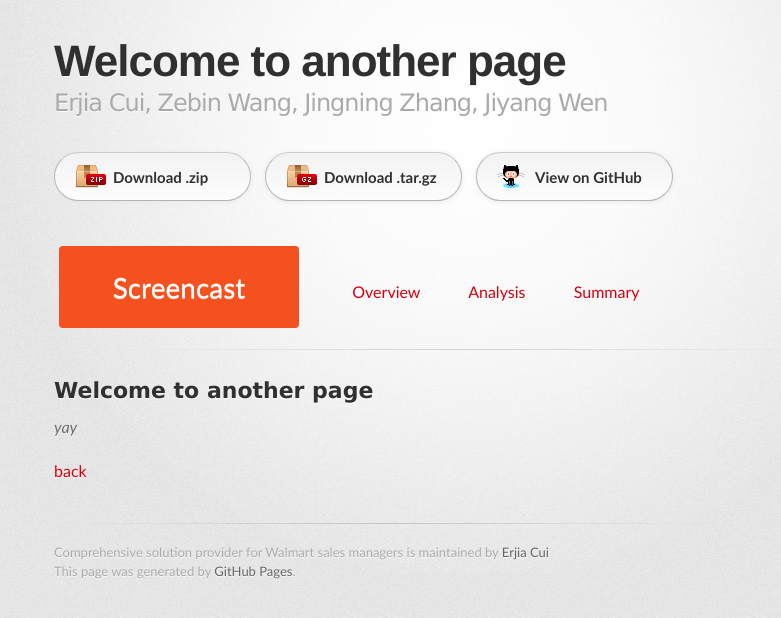
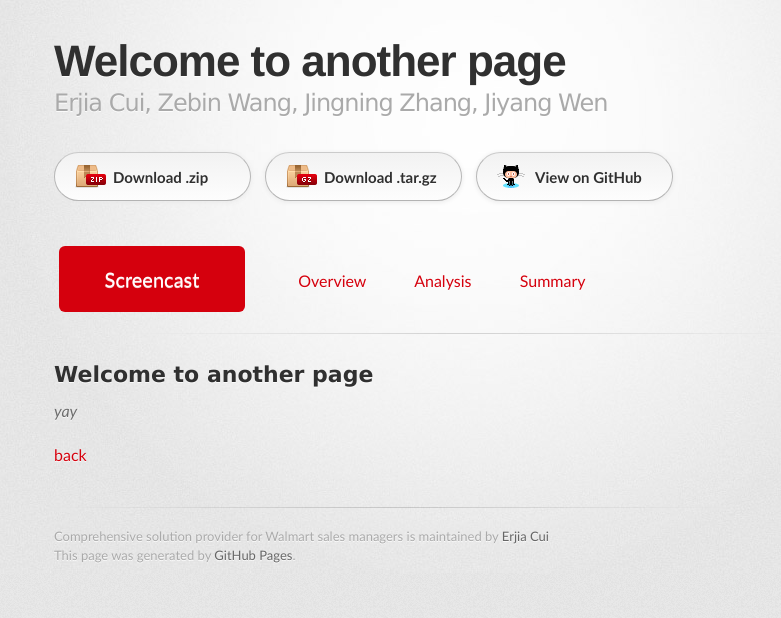
Before and after one commit to churchillcui/ads_retail, a Jekyll site: the page built from another-page.md, in a window 1280 px wide. Shown: the top 618 px of the page, without its empty margins (170-951 px from the left). Built offline with Jekyll 4.4.1, drawn with Linux system fonts in a browser that asks for light colours; some web fonts are replaced; our own code applies the rules of GitHub Pages for plain Markdown files.

Commit message:
change new button style

```diff
--- a/_sass/jekyll-theme-tactile.scss
+++ b/_sass/jekyll-theme-tactile.scss
@@ -158,14 +158,14 @@ a.button span {
 
 a.bt {
   display: inline-block;
-  border-radius: 4px;
-  background-color: #f4511e;
+  border-radius: 6px;
+  background-color: #d5000d;
   border: none;
   color: #FFFFFF;
   text-align: center;
-  font-size: 28px;
-  padding: 20px;
-  width: 200px;
+  font-size: 20px;
+  padding: 18px;
+  width: 150px;
   transition: all 0.5s;
   cursor: pointer;
   margin: 5px;
```
